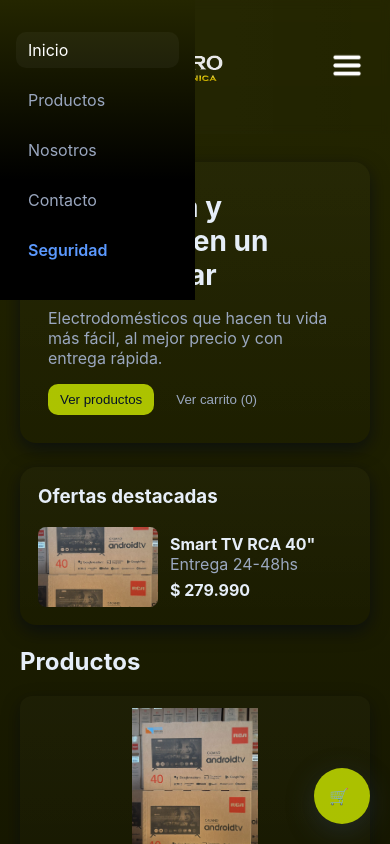
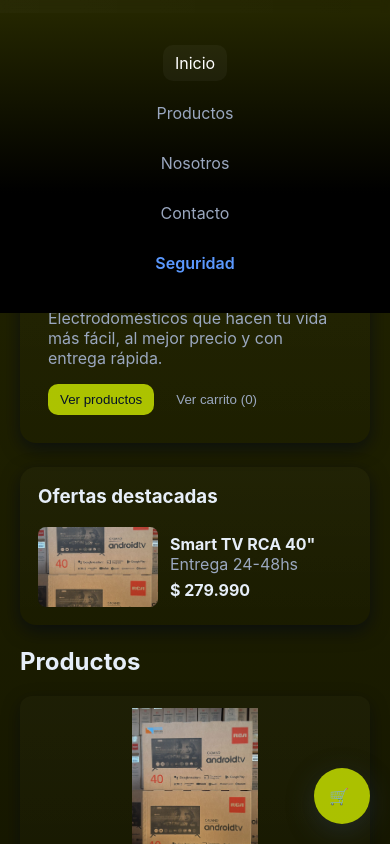
Before and after one commit to nicojofre5/zonacero_v2, a plain HTML site: page index.html in a window 390 px wide. Both pictures are taken after a click on the element 347 px from the left and 67 px from the top of the page. Shown: the top 844 px of the page. Drawn offline with Linux system fonts and the light colour scheme.

Commit message:
Correcion o intento de menubar

```diff
--- a/assets/style/main.css
+++ b/assets/style/main.css
@@ -193,8 +193,8 @@ footer {
   display: none;
   cursor: pointer;
 }
-.icon-bar img{
-    width: 30px;
+.icon-bar img {
+  width: 30px;
 }
 /* responsive */
 @media (max-width: 880px) {
@@ -208,23 +208,22 @@ footer {
   }
   .nav-bar {
     display: none;
-    top: 0;
+    top: 10%;
     left: 0;
-  position: absolute;
-  width: 50%;
+    position: absolute;
+
     min-height: 100%;
     background: linear-gradient(180deg, #242600 0%, #000000 60%);
     padding: 2rem 1rem;
-
   }
   .icon-bar {
     display: block;
-
   }
 
   .nav-bar.active {
     display: flex;
     flex-direction: column;
+    width: 100%;
+    align-items: center;
   }
-
 }
```
